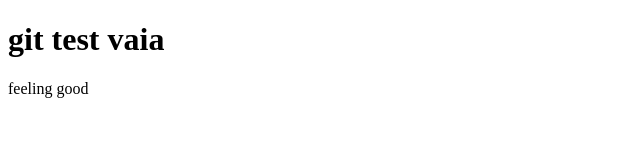
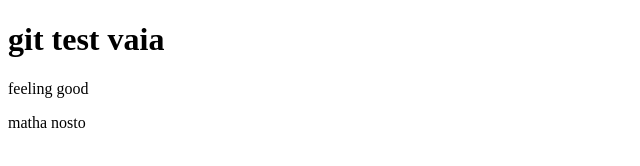
Before and after one commit to arifislamfx/my-first-website, a plain HTML site: page index.html in a window 1280 px wide. Shown: the full height of the page, 0-640 px from the left. Drawn offline with Linux system fonts and the light colour scheme.

Commit message:
adding matha nosto

```diff
--- a/index.html
+++ b/index.html
@@ -8,5 +8,6 @@
 <body>
     <h1>git test vaia</h1>
     <p>feeling good</p>
+    <p>matha nosto</p>
 </body>
 </html>
```
